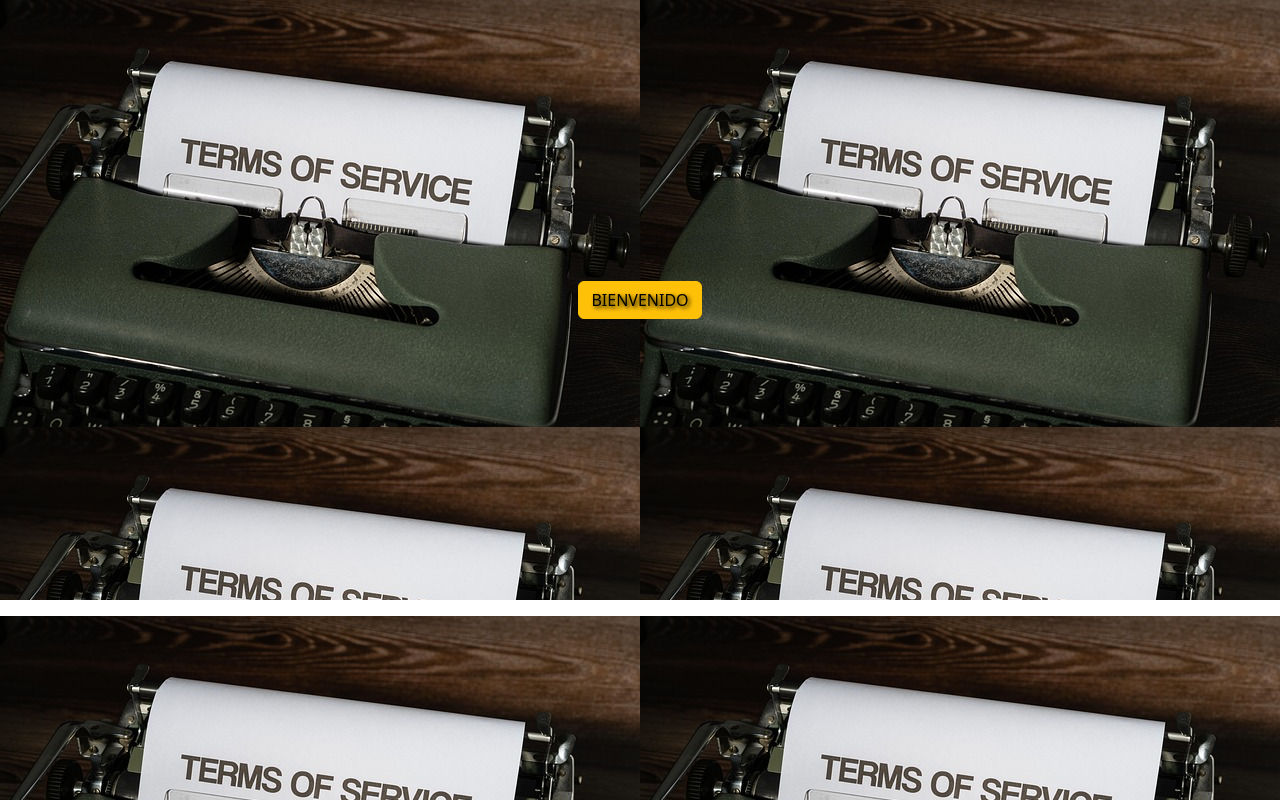
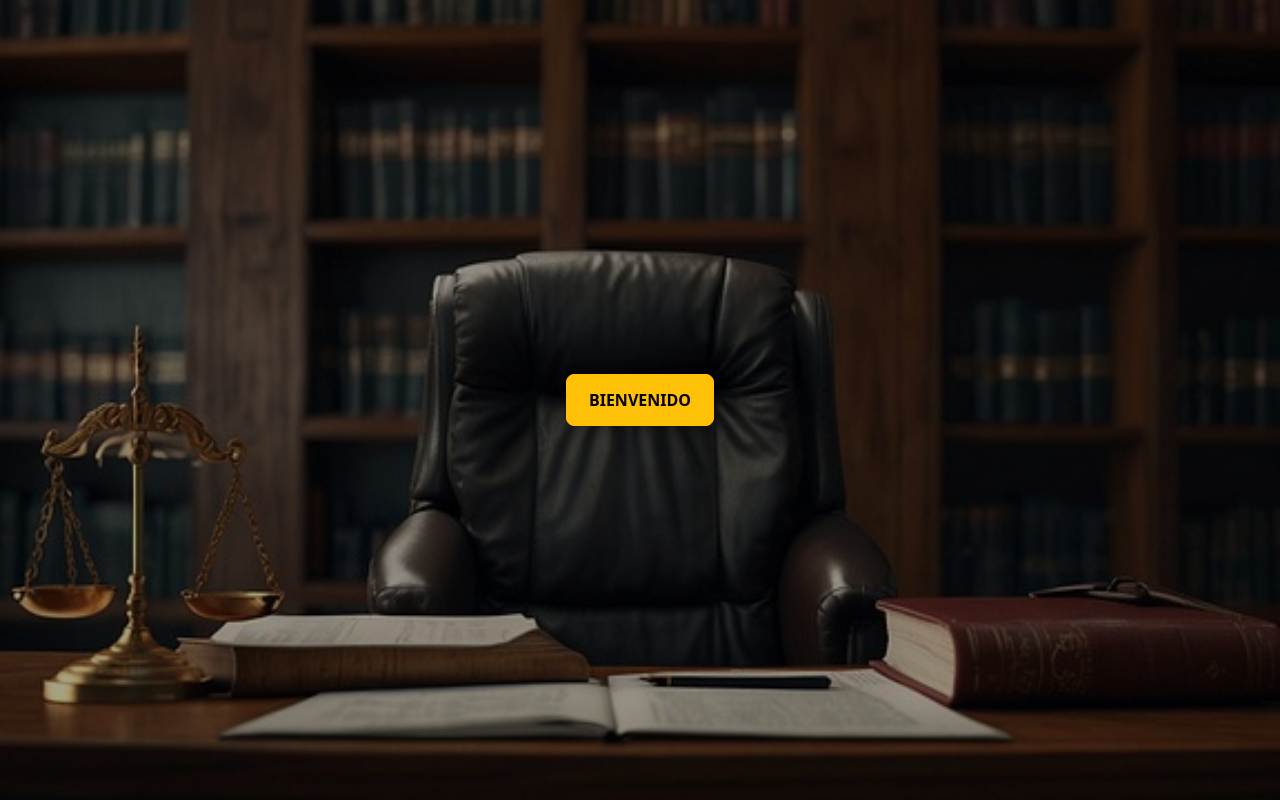
Before and after one commit to cristofer0dj/Gabinete_de_Abogados, an Angular app: page / in a window 1280 px wide. Shown: the top 800 px of the page. Built offline with nearby package versions, Linux system fonts and the light colour scheme.

Commit message:
cambios para el inicio

```diff
--- a/src/app/page/inicio/inicio.css
+++ b/src/app/page/inicio/inicio.css
@@ -1,15 +1,38 @@
-p{
-background-image: url("/justice.jpg");
-width: 100%;
-height: 600px;
-display: flex;
-align-items: center;
-justify-content: center;
+/* Hero fullscreen background for the home page */
+.hero {
+  background-image: url('/justice3.jpg');
+  background-size: cover; /* scale to cover viewport */
+  background-position: center center;
+  background-repeat: no-repeat;
+  min-height: 100vh; /* full viewport height */
+  width: 100%;
+  display: flex;
+  align-items: center;
+  justify-content: center;
+  position: relative;
+  color: #fff;
 }
 
-p{
-  font-size: 50px;
-  color: white;
-  font-weight: bold;
-  text-shadow: 2px 2px 4px #000000;
+.hero::before {
+  content: "";
+  position: absolute;
+  inset: 0;
+  background: rgba(0,0,0,0.35); /* subtle dark overlay */
+  pointer-events: none;
 }
+
+.hero-content { position: relative; z-index: 1; text-align: center; }
+
+.hero .btn {
+  padding: 0.8rem 1.4rem;
+  border-radius: 8px;
+  font-weight: 700;
+  box-shadow: 0 8px 20px rgba(0,0,0,0.25);
+  transition: transform 140ms ease, box-shadow 140ms ease;
+}
+.hero .btn:hover { transform: translateY(-4px); box-shadow: 0 14px 34px rgba(0,0,0,0.32); }
+
+@media (max-width: 600px) {
+  .hero { min-height: 60vh; padding: 2rem 1rem; }
+  .hero .btn { width: 90%; }
+}
--- a/src/app/page/inicio/inicio.html
+++ b/src/app/page/inicio/inicio.html
@@ -1,4 +1,5 @@
-<p>
-<a class="btn btn-large btn-warning" routerLink="/clientes" >BIENVENIDO</a>
-</p>
-<p></p>
+<div class="hero">
+	<div class="hero-content">
+		<a class="btn btn-large btn-warning" routerLink="/clientes">BIENVENIDO</a>
+	</div>
+</div>
```
Also changed, not shown: public/justice2.jpg (added), public/justice3.jpg (added).
